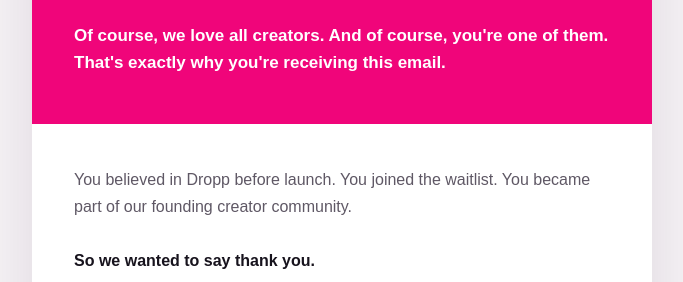
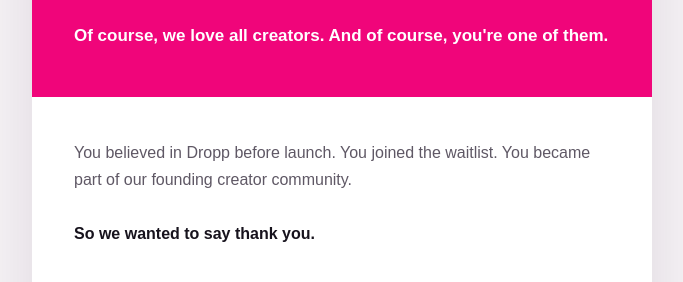
Before and after one commit to divi-24/form, a plain HTML site: page index.html in a window 1280 px wide. Shown: the part 355-637 px from the top of the page, without its empty margins (298-981 px from the left). Drawn offline with Linux system fonts and the light colour scheme.

Commit message:
Simplify email message in index.html
Removed redundant phrase in email content.

```diff
--- a/index.html
+++ b/index.html
@@ -107,7 +107,7 @@
               </div>
               <div style="width:54px; height:4px; margin:27px 0 25px; border-radius:99px; background:#17131d;"></div>
               <div style="font-family:Arial, Helvetica, sans-serif; color:#ffffff; font-size:17px; font-weight:bold; line-height:27px;">
-                Of course, we love all creators. And of course, you're one of them. That's exactly why you're receiving this email.
+                Of course, we love all creators. And of course, you're one of them.
               </div>
             </td>
           </tr>
```
